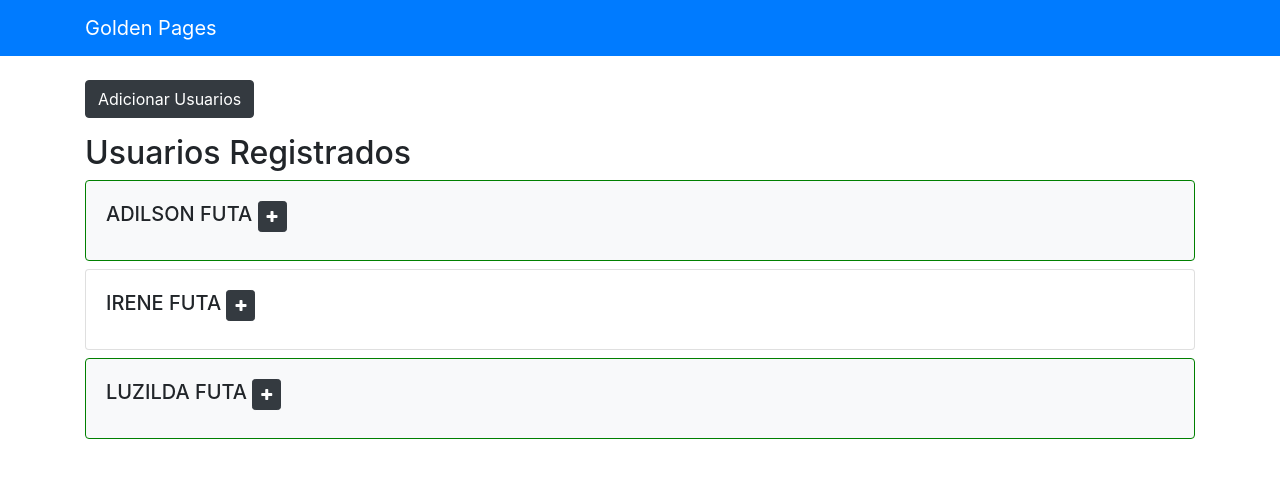
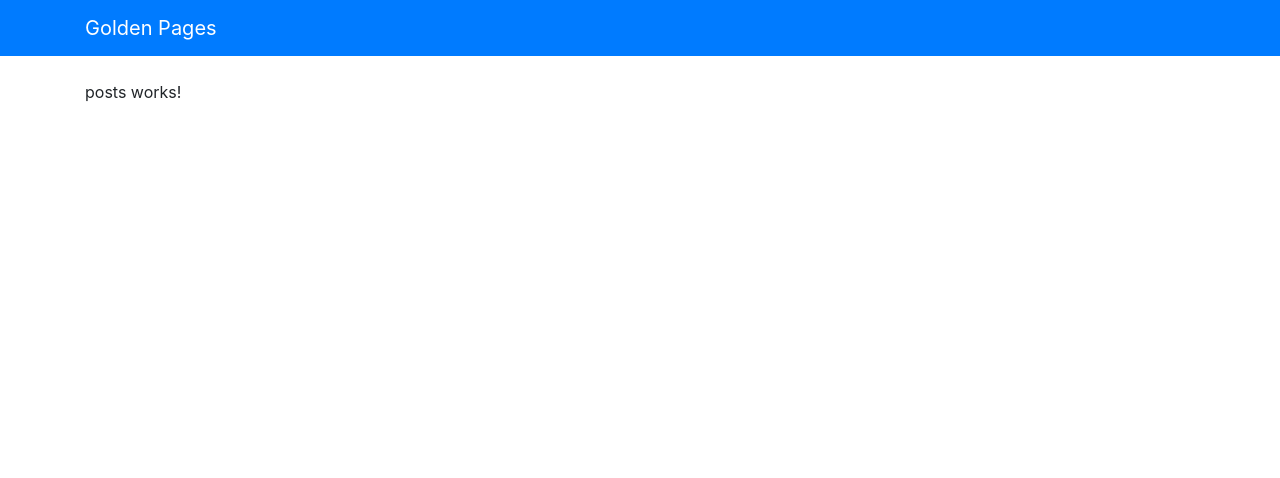
Before and after one commit to adilsonfuta/helloword, an Angular app: page / in a window 1280 px wide. Shown: the top 478 px of the page. Built offline with nearby package versions, Linux system fonts and the light colour scheme.

Commit message:
adicionado http client

```diff
--- a/src/app/app.component.html
+++ b/src/app/app.component.html
@@ -5,5 +5,5 @@
 
 <app-navbar></app-navbar>
 <div class="container">
-    <app-users-list></app-users-list>
+    <app-posts></app-posts>
 </div>
--- a/src/app/app.module.ts
+++ b/src/app/app.module.ts
@@ -1,24 +1,34 @@
 import { BrowserModule } from '@angular/platform-browser';
 import { NgModule } from '@angular/core';
 import { AppComponent } from './app.component';
+import { NavbarComponent } from './components/navbar/navbar.component';
+import { FormsModule } from "@angular/forms";
+import {HttpClientModule} from '@angular/common/http';
+
 import { UserComponet } from './components/user/user.component';
 import { UsersListComponent } from './components/users-list/users-list.component';
-import { NavbarComponent } from './components/navbar/navbar.component';
-import { FormsModule } from "@angular/forms";
-import {UserService} from './service/user.service';
+import {UserService} from './services/user.service';
+
+import { PostsComponent } from './components/posts/posts.component';
+import {PostService} from './services/post.service';
+
 
 @NgModule({
   declarations: [
     AppComponent,
     UserComponet,
     UsersListComponent,
-    NavbarComponent
+    NavbarComponent,
+    PostsComponent
   ],
   imports: [
     BrowserModule,
-    FormsModule
+    FormsModule,
+    HttpClientModule
   ],
-  providers: [UserService],
+  providers: [
+    UserService,
+    PostService],
   bootstrap: [AppComponent]
 })
 export class AppModule { }
--- /dev/null
+++ b/src/app/components/posts/posts.component.html
@@ -0,0 +1,3 @@
+<p>
+  posts works!
+</p>
--- /dev/null
+++ b/src/app/components/posts/posts.component.ts
@@ -0,0 +1,19 @@
+import { Component, OnInit } from '@angular/core';
+import {Post} from '../../model/Post'
+
+@Component({
+  selector: 'app-posts',
+  templateUrl: './posts.component.html',
+  styleUrls: ['./posts.component.css']
+})
+export class PostsComponent implements OnInit {
+
+  posts:Post[];
+
+  constructor() { }
+
+  ngOnInit() {
+
+  }
+
+}
--- a/src/app/components/users-list/users-list.component.ts
+++ b/src/app/components/users-list/users-list.component.ts
@@ -1,6 +1,6 @@
 import { Component, OnInit, ViewChild } from '@angular/core';
 import { User } from 'src/app/model/User';
-import {UserService} from '../../service/user.service';
+import {UserService} from '../../services/user.service';
 
 
 @Component({
--- /dev/null
+++ b/src/app/model/Post.ts
@@ -0,0 +1,5 @@
+export interface Post{
+    id:number,
+    title:string,
+    body:string
+}
--- /dev/null
+++ b/src/app/services/post.service.ts
@@ -0,0 +1,10 @@
+import { Injectable } from '@angular/core';
+import {HttpClient, HttpHeaders} from '@angular/common/http';
+
+@Injectable({
+  providedIn: 'root'
+})
+export class PostService {
+
+  constructor() { }
+}
```
Also changed, not shown: src/app/components/posts/posts.component.css (added), src/app/services/user.service.ts (renamed from src/app/service/user.service.ts), 2 other files (tests, documents, lock files or other folders).
